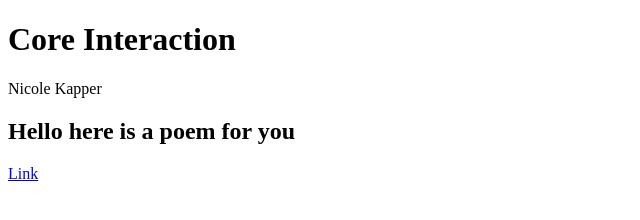
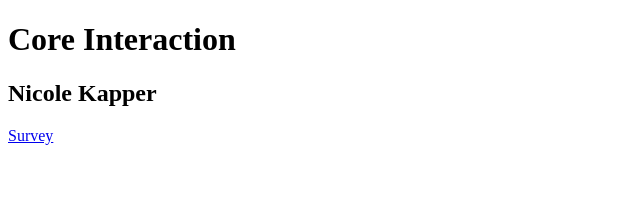
Before and after one commit to NicoleKapper/nicolekapper.github.io, a plain HTML site: page index.html in a window 1280 px wide. Shown: the whole page, without its empty margins (0-640 px from the left). Drawn offline with Linux system fonts and the light colour scheme.

Commit message:
index.html

```diff
--- a/index.html
+++ b/index.html
@@ -6,9 +6,8 @@
   </head>
   <body>
     <h1>Core Interaction</h1>
-    <p>Nicole Kapper</p>
-    <h2>Hello here is a poem for you</h2>
-<a href= "projects/survey/index.html"> Link </a>
+    <h2>Nicole Kapper</h2>
+<a href= "projects/survey/index.html"> Survey </a>
 
   </body>
 </html>
```
